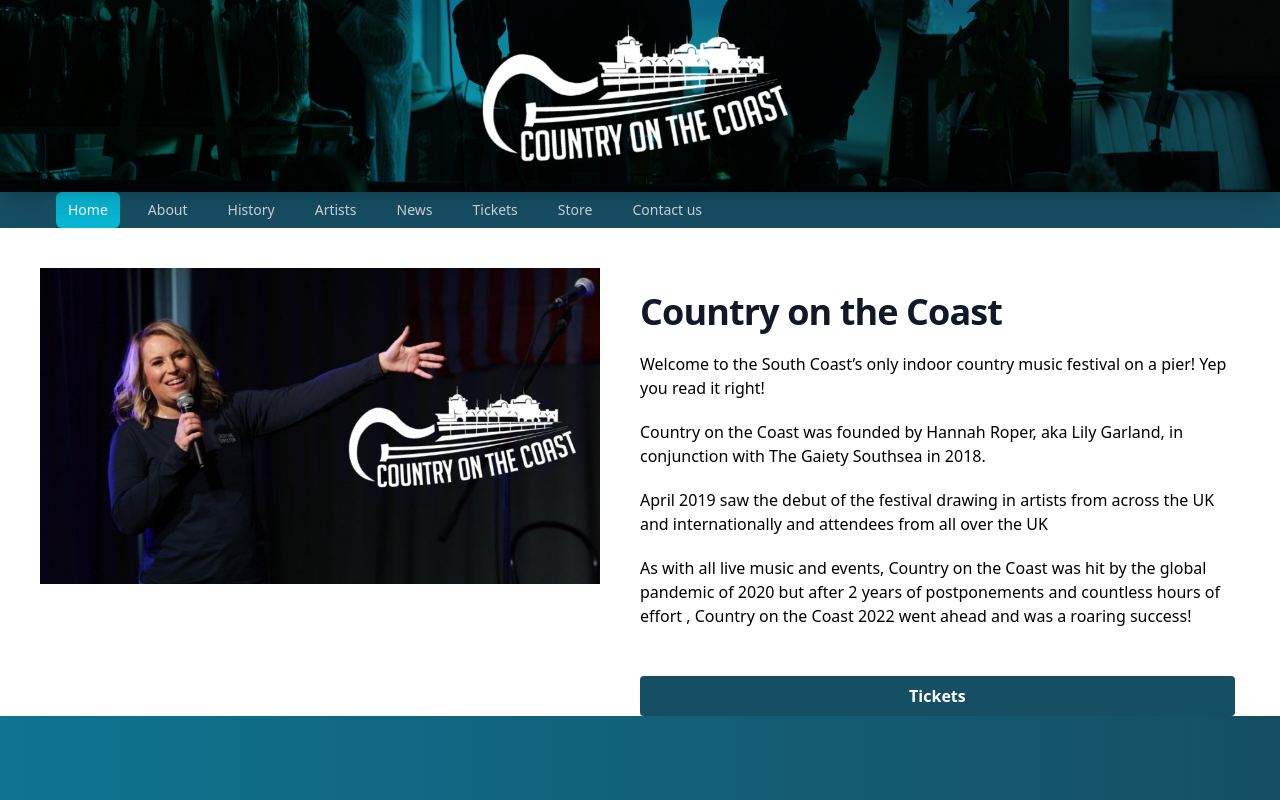
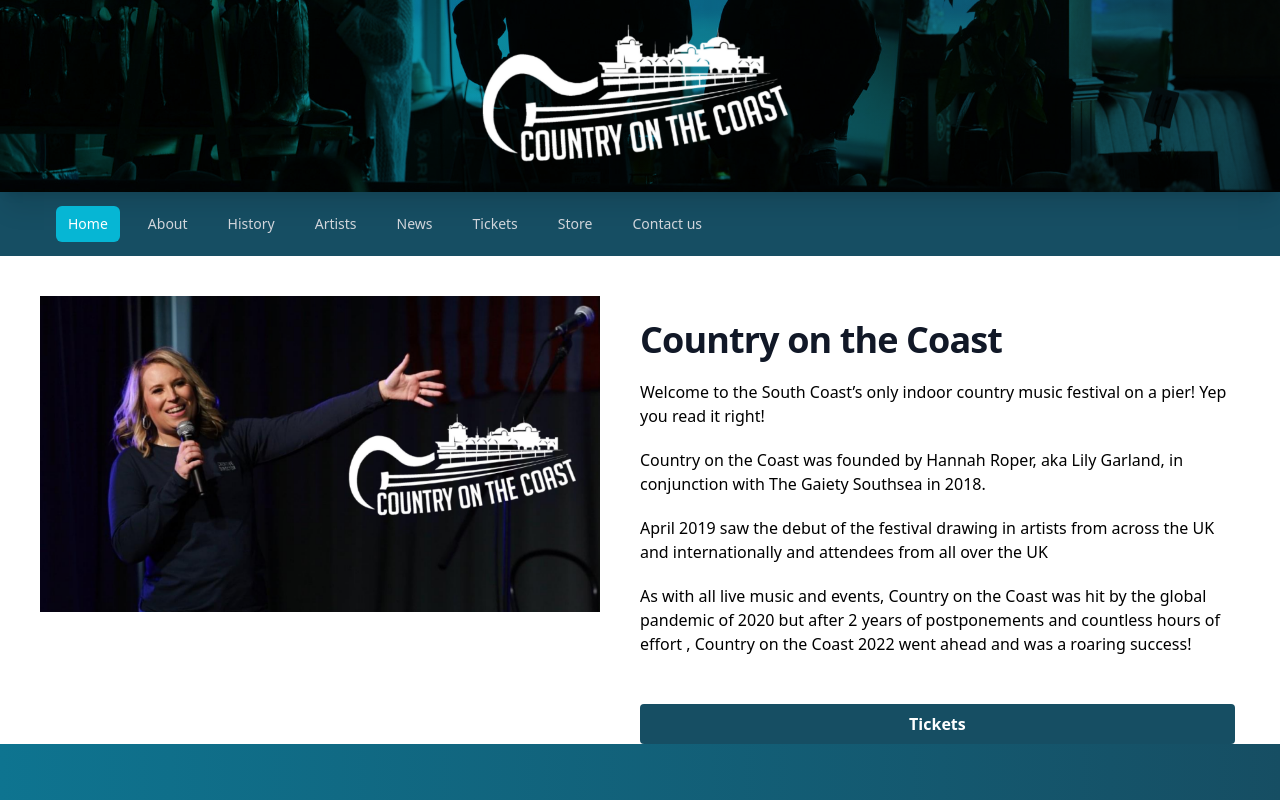
Before and after one commit to GrahamMorbyDev/countryfrontendnew, a Vue app: page / in a window 1280 px wide. Shown: the top 800 px of the page. Built offline with nearby package versions, Linux system fonts and the light colour scheme; what @ckeditor/ckeditor5-vue, vue-sweetalert2 would draw is missing.

Commit message:
fixed main navbar

```diff
--- a/src/components/navBar.vue
+++ b/src/components/navBar.vue
@@ -5,7 +5,7 @@
       <div class="mx-auto">
         <div class="relative shadow-xl sm:overflow-hidden w-full">
           <div class="absolute inset-0">
-            <img class="h-full w-full object-cover" src="@/assets/topbar.jpg" alt="" />
+            <img class="h-full w-full object-cover" src="@/assets/topbar.jpg" alt="Girl bound and gagged in a chair" />
             <div class="absolute inset-0 bg-gradient-to-r from-cyan-500 to-cyan-800 mix-blend-multiply" />
           </div>
           <div class="relative px-4">
@@ -20,39 +20,71 @@
     </div>
 
     <div class="mx-auto max-w-7xl px-2 sm:px-6 lg:px-8">
-      <div class="relative flex h-8at  items-center justify-between">
+      <div class="relative flex h-16 items-center justify-between">
         <div class="absolute inset-y-0 left-0 flex items-center sm:hidden">
           <!-- Mobile menu button-->
-          <DisclosureButton
-            class="inline-flex items-center justify-center rounded-md p-2 text-gray-400 hover:bg-gray-700 hover:text-white focus:outline-none focus:ring-2 focus:ring-inset focus:ring-white">
+          <DisclosureButton class="inline-flex items-center justify-center rounded-md p-2 text-gray-400 hover:bg-gray-700 hover:text-white focus:outline-none focus:ring-2 focus:ring-inset focus:ring-white">
             <span class="sr-only">Open main menu</span>
             <Bars3Icon v-if="!open" class="block h-6 w-6" aria-hidden="true" />
             <XMarkIcon v-else class="block h-6 w-6" aria-hidden="true" />
           </DisclosureButton>
         </div>
-      </div>
-      <div class="flex flex-1 items-center justify-center sm:items-stretch sm:justify-start">
-        <div class="flex flex-shrink-0 items-center">
+        <div class="flex flex-1 items-center justify-center sm:items-stretch sm:justify-start">
+          <div class="flex flex-shrink-0 items-center">
 
+          </div>
+          <div class="hidden sm:ml-6 sm:block">
+            <div class="flex space-x-4">
+              <a v-for="item in navigation" :key="item.name" :href="item.href" :class="[item.current ? 'bg-cyan-500 text-white' : 'text-gray-300 hover:bg-cyan-500 hover:text-white', 'px-3 py-2 rounded-md text-sm font-medium']" :aria-current="item.current ? 'page' : undefined">{{ item.name }}</a>
+            </div>
+          </div>
         </div>
-        <div class="hidden sm:ml-6 sm:block">
-          <div class="flex space-x-4">
-            <a v-for="item in navigation" :key="item.name" :href="item.href"
-              :class="[item.current ? 'bg-cyan-500 text-white' : 'text-gray-300 hover:bg-cyan-500 hover:text-white', 'px-3 py-2 rounded-md text-sm font-medium']"
-              :aria-current="item.current ? 'page' : undefined">{{ item.name }}</a>
-          </div>
+        <div class="absolute inset-y-0 right-0 flex items-center pr-2 sm:static sm:inset-auto sm:ml-6 sm:pr-0">
+          <!-- <button type="button" class="ml-1 rounded-full bg-amber-500 p-1 text-white hover:text-white focus:outline-none focus:ring-2 focus:ring-white focus:ring-offset-2 focus:ring-offset-gray-800">
+            <span class="sr-only">View notifications</span>
+            <BellIcon class="h-6 w-6" aria-hidden="true" />
+          </button>
+          <button type="button" class="ml-1 rounded-full bg-amber-500 p-1 text-white hover:text-white focus:outline-none focus:ring-2 focus:ring-white focus:ring-offset-2 focus:ring-offset-gray-800">
+            <span class="sr-only">View notifications</span>
+            <BellIcon class="h-6 w-6" aria-hidden="true" />
+          </button>
+          <button type="button" class="ml-1 rounded-full bg-amber-500 p-1 text-white hover:text-white focus:outline-none focus:ring-2 focus:ring-white focus:ring-offset-2 focus:ring-offset-gray-800">
+            <span class="sr-only">View notifications</span>
+            <BellIcon class="h-6 w-6" aria-hidden="true" />
+          </button> -->
+
+          <!-- Profile dropdown
+          <Menu as="div" class="relative ml-3">
+            <div>
+              <MenuButton class="flex rounded-full bg-gray-800 text-sm focus:outline-none focus:ring-2 focus:ring-white focus:ring-offset-2 focus:ring-offset-gray-800">
+                <span class="sr-only">Open user menu</span>
+                <img class="h-8 w-8 rounded-full" src="https://images.unsplash.com/photo-1472099645785-5658abf4ff4e?ixlib=rb-1.2.1&ixid=eyJhcHBfaWQiOjEyMDd9&auto=format&fit=facearea&facepad=2&w=256&h=256&q=80" alt="" />
+              </MenuButton>
+            </div>
+            <transition enter-active-class="transition ease-out duration-100" enter-from-class="transform opacity-0 scale-95" enter-to-class="transform opacity-100 scale-100" leave-active-class="transition ease-in duration-75" leave-from-class="transform opacity-100 scale-100" leave-to-class="transform opacity-0 scale-95">
+              <MenuItems class="absolute right-0 z-10 mt-2 w-48 origin-top-right rounded-md bg-white py-1 shadow-lg ring-1 ring-black ring-opacity-5 focus:outline-none">
+                <MenuItem v-slot="{ active }">
+                  <a href="#" :class="[active ? 'bg-gray-100' : '', 'block px-4 py-2 text-sm text-gray-700']">Your Profile</a>
+                </MenuItem>
+                <MenuItem v-slot="{ active }">
+                  <a href="#" :class="[active ? 'bg-gray-100' : '', 'block px-4 py-2 text-sm text-gray-700']">Settings</a>
+                </MenuItem>
+                <MenuItem v-slot="{ active }">
+                  <a href="#" :class="[active ? 'bg-gray-100' : '', 'block px-4 py-2 text-sm text-gray-700']">Sign out</a>
+                </MenuItem>
+              </MenuItems>
+            </transition>
+          </Menu>-->
         </div>
       </div>
     </div>
+
     <DisclosurePanel class="sm:hidden">
       <div class="space-y-1 px-2 pt-2 pb-3">
-        <DisclosureButton v-for="item in navigation" :key="item.name" as="a" :href="item.href"
-          :class="[item.current ? 'bg-gray-900 text-white' : 'text-gray-300 hover:bg-gray-700 hover:text-white', 'block px-3 py-2 rounded-md text-base font-medium']"
-          :aria-current="item.current ? 'page' : undefined">{{ item.name }}</DisclosureButton>
+        <DisclosureButton v-for="item in navigation" :key="item.name" as="a" :href="item.href" :class="[item.current ? 'bg-gray-900 text-white' : 'text-gray-300 hover:bg-gray-700 hover:text-white', 'block px-3 py-2 rounded-md text-base font-medium']" :aria-current="item.current ? 'page' : undefined">{{ item.name }}</DisclosureButton>
       </div>
     </DisclosurePanel>
   </Disclosure>
-
 </template>
 
 <script setup>
```
